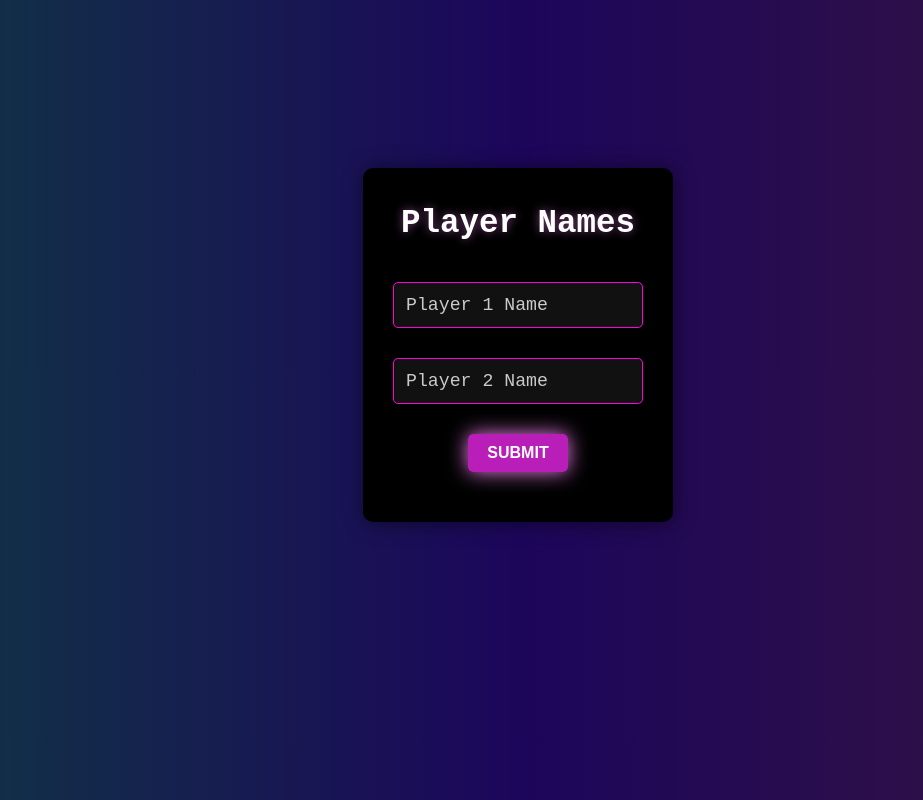
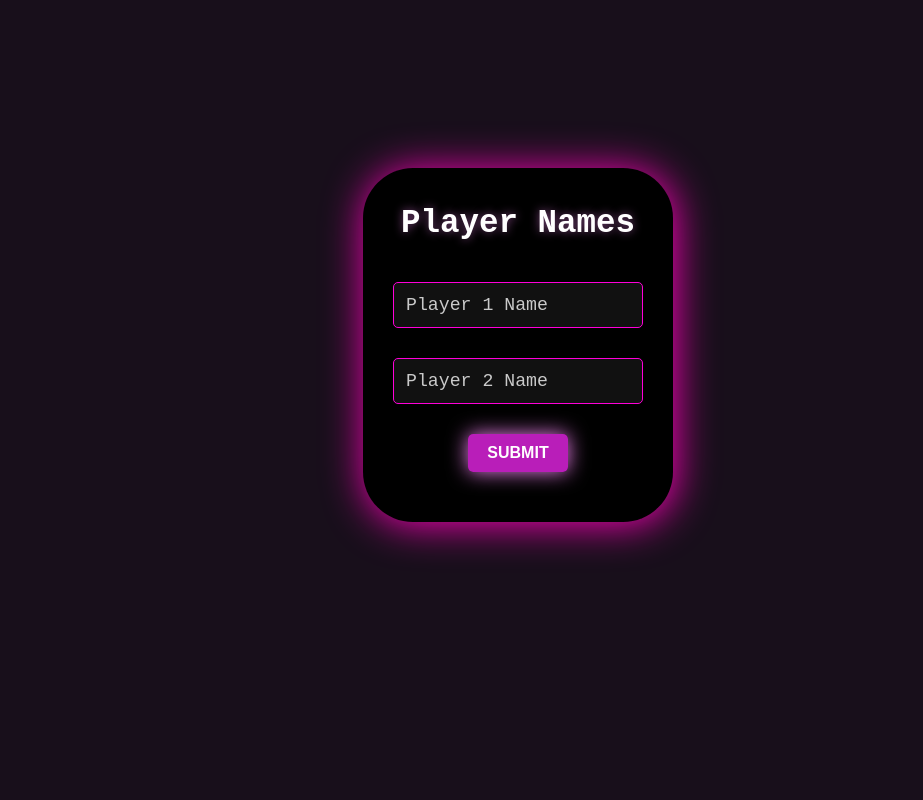
Before and after one commit to devams23/tictactoe, a plain HTML site: page index.html in a window 1280 px wide. Shown: the whole page, without its empty margins (122-1045 px from the left). Drawn offline with Linux system fonts and the light colour scheme.

Commit message:
Update index.html

```diff
--- a/index.html
+++ b/index.html
@@ -10,7 +10,7 @@
 
 
 body {
-  background-image: linear-gradient(to right, rgb(15, 56, 67), rgb(28, 6, 91),rgb(54, 20, 62));
+  background-color:  rgb(24, 15, 27);
   font-family: Arial, sans-serif;
 }
 
@@ -21,8 +21,8 @@ body {
   margin: 0 auto;
   padding: 30px;
   background-color: #000000;
-  border-radius: 10px;
-  box-shadow: 1px 1px 20px rgba(0, 0, 0, 0.5);
+  border-radius: 50px;
+  box-shadow: 2px 2px 40px rgb(255, 0, 187);
 
 }
 
@@ -80,7 +80,7 @@ input[type="text"] {
 }
 input[type = "text"]:focus{
   outline: none;
-  box-shadow: 1px 1px 20px rgb(255, 0, 217) ;
+  box-shadow: 1px 1px 10px rgb(255, 0, 217) ;
 }
 ::placeholder{
   color: rgb(202, 202, 202);
@@ -145,7 +145,7 @@ input[type="submit"]:hover {
         localStorage.setItem("player1", player1Name);
         localStorage.setItem("player2", player2Name);
 
-        // Redirect to the index.html page
+        // Redirect to the tictac.html page
         window.location.href = "tictac.html";
       }
     </script>
```
